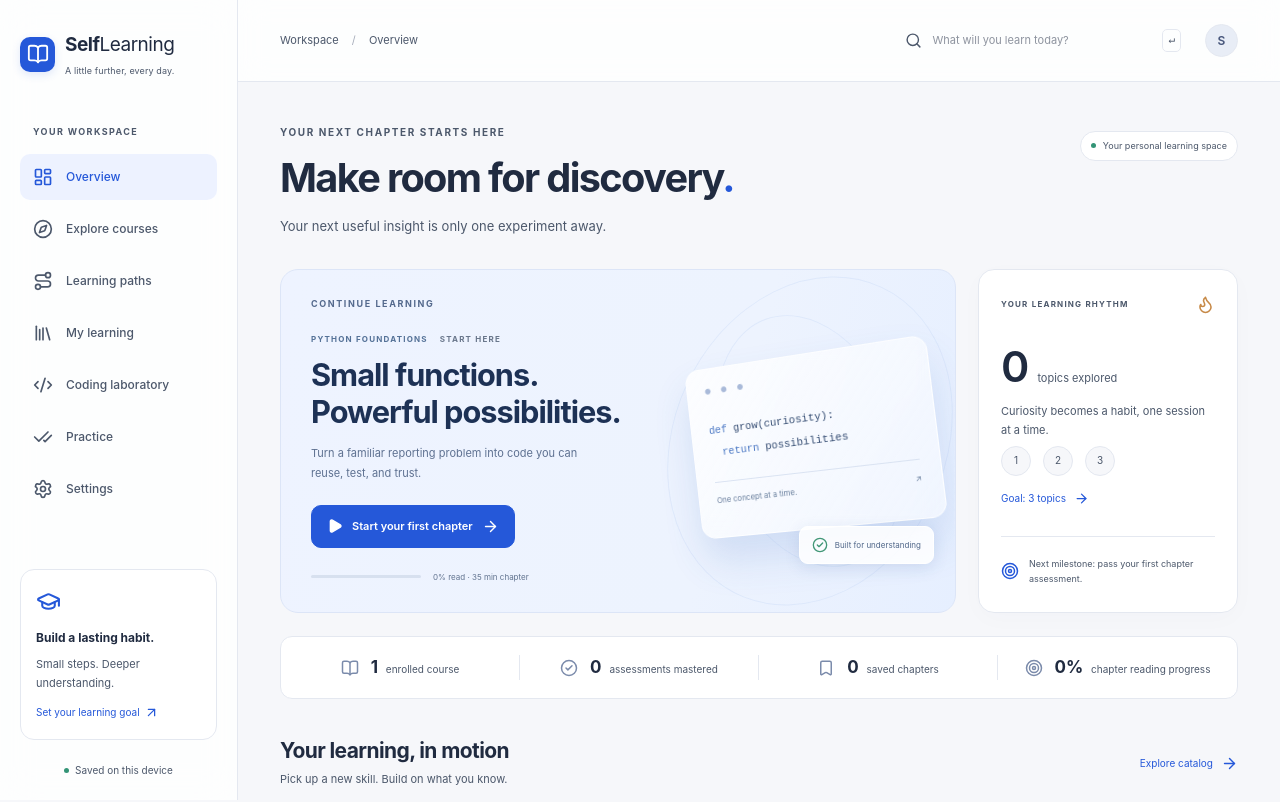
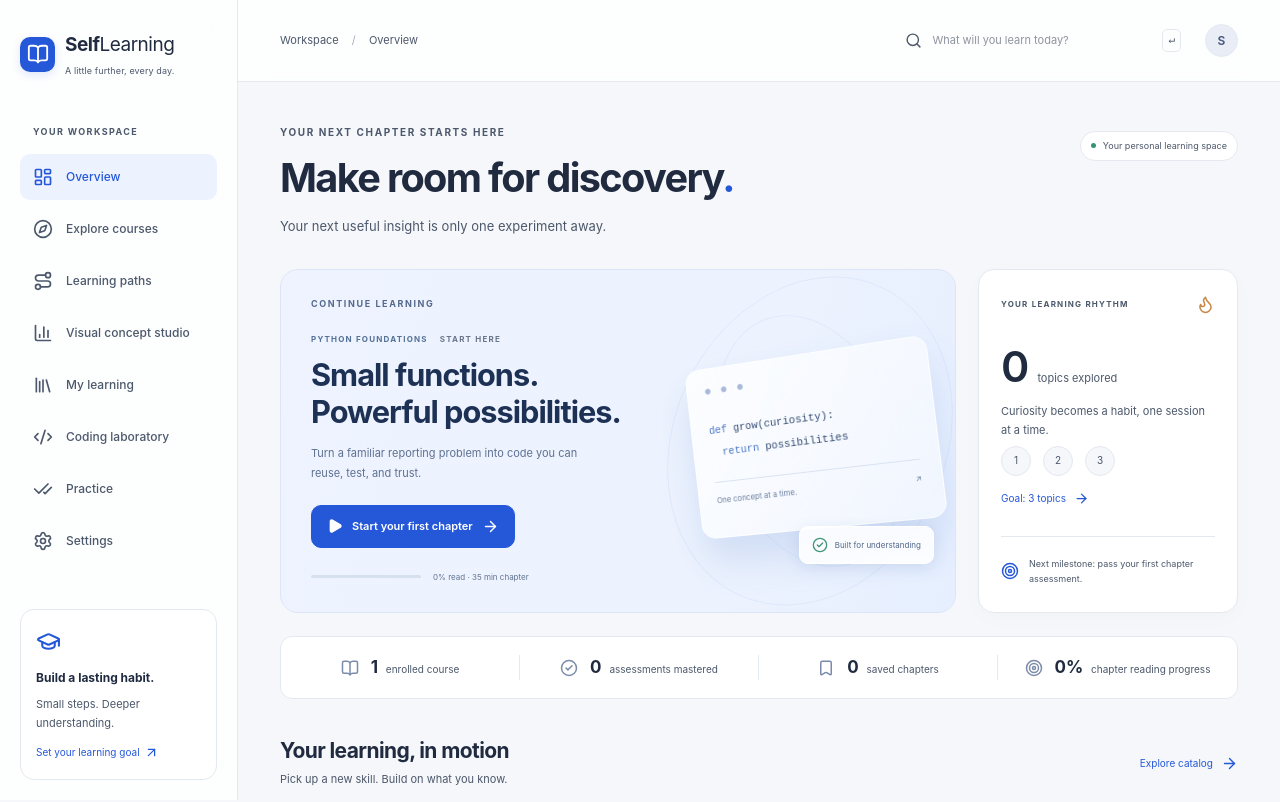
Before and after one commit to Swapnild007/Self_learning, a React (Vite) app: page / in a window 1280 px wide. Shown: the top 802 px of the page. Built offline with nearby package versions, Linux system fonts and the light colour scheme.

Commit message:
Integrate visual concept studio into learning navigation

```diff
--- a/src/Shell.tsx
+++ b/src/Shell.tsx
@@ -6,6 +6,7 @@ import {
   LayoutDashboard,
   Compass,
   Route as RouteIcon,
+  ChartColumn,
   Library,
   Code2,
   CheckCheck,
@@ -23,6 +24,7 @@ const links = [
   ["/", "Overview", LayoutDashboard],
   ["/catalog", "Explore courses", Compass],
   ["/paths", "Learning paths", RouteIcon],
+  ["/visuals", "Visual concept studio", ChartColumn],
   ["/learning", "My learning", Library],
   ["/lab", "Coding laboratory", Code2],
   ["/practice", "Practice", CheckCheck],
```
